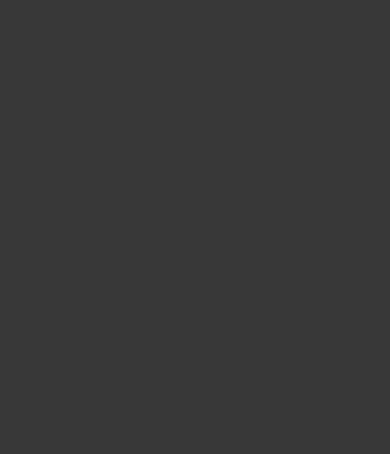
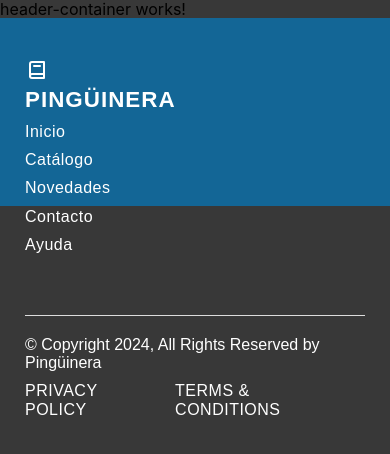
Before and after one commit to ronaldo-manrique/comercio, an Angular app: page / in a window 390 px wide. Shown: the top 454 px of the page. Built offline with nearby package versions, Linux system fonts and the light colour scheme.

Commit message:
add footer feature

```diff
--- a/src/app/app.routes.ts
+++ b/src/app/app.routes.ts
@@ -1,3 +1,9 @@
 import { Routes } from '@angular/router';
+import { CommerceLayoutComponent } from './ui/layouts/commerce-layout/commerce-layout.component';
 
-export const routes: Routes = [];
+export const routes: Routes = [
+  {
+    path:'',
+    component:CommerceLayoutComponent
+  }
+];
--- a/src/app/container/footer-container/footer-container.component.html
+++ b/src/app/container/footer-container/footer-container.component.html
@@ -1 +1 @@
-<p>footer-container works!</p>
+<app-footer-block></app-footer-block>
--- a/src/app/container/footer-container/footer-container.component.ts
+++ b/src/app/container/footer-container/footer-container.component.ts
@@ -1,11 +1,11 @@
 import { Component } from '@angular/core';
+import { FooterBlockComponent } from '../../ui/blocks/footer-block/footer-block.component';
 
 @Component({
   selector: 'app-footer-container',
   standalone: true,
-  imports: [],
-  templateUrl: './footer-container.component.html',
-  styleUrl: './footer-container.component.css'
+  imports: [FooterBlockComponent],
+  templateUrl: './footer-container.component.html'
 })
 export class FooterContainerComponent {
 
--- a/src/app/container/header-container/header-container.component.ts
+++ b/src/app/container/header-container/header-container.component.ts
@@ -4,8 +4,7 @@ import { Component } from '@angular/core';
   selector: 'app-header-container',
   standalone: true,
   imports: [],
-  templateUrl: './header-container.component.html',
-  styleUrl: './header-container.component.css'
+  templateUrl: './header-container.component.html'
 })
 export class HeaderContainerComponent {
 
--- /dev/null
+++ b/src/app/ui/blocks/footer-block/footer-block.component.css
@@ -0,0 +1,131 @@
+.footer {
+  background-color: #136696;
+  color: #fff;
+  padding: 40px 25px;
+  height: 188px;
+  font-family: 'Poppins', sans-serif;
+}
+
+.footer-top {
+  display: flex;
+  justify-content: space-between;
+  align-items: center;
+  margin-bottom: 30px;
+  flex-wrap: wrap;
+}
+
+.footer-nav {
+  display: flex;
+  align-items: center;
+  width: 100%;
+  justify-content: space-between;
+}
+
+.footer-nav h3 {
+  margin-right: 40px;
+  font-weight: 600;
+  font-size: 1.4rem;
+  text-transform: uppercase;
+  letter-spacing: 1px;
+}
+
+.footer-nav-list {
+  list-style-type: none;
+  margin: 0;
+  padding: 0;
+  display: flex;
+}
+
+.footer-nav-item {
+  margin-right: 30px;
+}
+
+.footer-nav-link {
+  color: #fff;
+  text-decoration: none;
+  transition: color 0.3s ease;
+  font-weight: 500;
+  letter-spacing: 0.5px;
+}
+
+.footer-nav-link:hover {
+  color: #ddd;
+}
+
+.footer-bottom {
+  display: flex;
+  justify-content: space-between;
+  align-items: center;
+  border-top: 1px solid #ddd;
+  padding-top: 20px;
+  flex-wrap: wrap;
+}
+
+.footer-bottom-text {
+  margin: 0;
+  font-weight: 500;
+}
+
+.footer-bottom-list {
+  list-style-type: none;
+  margin: 0;
+  padding: 0;
+  display: flex;
+}
+
+.footer-bottom-item {
+  margin-left: 30px;
+}
+
+.footer-bottom-link {
+  color: #fff;
+  text-decoration: none;
+  transition: color 0.3s ease;
+  font-weight: 500;
+  letter-spacing: 0.5px;
+}
+
+.footer-bottom-link:hover {
+  color: #ddd;
+}
+
+@media (max-width: 768px) {
+  .footer-top {
+      flex-direction: column;
+      align-items: flex-start;
+  }
+
+  .footer-nav {
+      flex-direction: column;
+      align-items: flex-start;
+      margin-bottom: 20px;
+  }
+
+  .footer-nav h3 {
+      margin-right: 0;
+      margin-bottom: 10px;
+  }
+
+  .footer-nav-list {
+      flex-direction: column;
+  }
+
+  .footer-nav-item {
+      margin-right: 0;
+      margin-bottom: 10px;
+  }
+
+  .footer-bottom {
+      flex-direction: column;
+      align-items: flex-start;
+  }
+
+  .footer-bottom-list {
+      margin-top: 10px;
+  }
+
+  .footer-bottom-item {
+      margin-left: 0;
+      margin-right: 30px;
+  }
+}
--- /dev/null
+++ b/src/app/ui/blocks/footer-block/footer-block.component.html
@@ -0,0 +1,24 @@
+<footer class="footer">
+  <div class="footer-top">
+      <div class="footer-nav">
+          <div class="nav-logo">
+            <svg  xmlns="http://www.w3.org/2000/svg"  width="24"  height="24"  viewBox="0 0 24 24"  fill="none"  stroke="#ffffff"  stroke-width="2"  stroke-linecap="round"  stroke-linejoin="round"  class="icon icon-tabler icons-tabler-outline icon-tabler-book-2"><path stroke="none" d="M0 0h24v24H0z" fill="none"/><path d="M19 4v16h-12a2 2 0 0 1 -2 -2v-12a2 2 0 0 1 2 -2h12z" /><path d="M19 16h-12a2 2 0 0 0 -2 2" /><path d="M9 8h6" /></svg>
+            <h3 class="nav-title">Pingüinera</h3>
+          </div>
+          <ul class="footer-nav-list">
+              <li class="footer-nav-item"><a class="footer-nav-link" href="#">Inicio</a></li>
+              <li class="footer-nav-item"><a class="footer-nav-link" href="#">Catálogo</a></li>
+              <li class="footer-nav-item"><a class="footer-nav-link" href="#">Novedades</a></li>
+              <li class="footer-nav-item"><a class="footer-nav-link" href="#">Contacto</a></li>
+              <li class="footer-nav-item"><a class="footer-nav-link" href="#">Ayuda</a></li>
+          </ul>
+      </div>
+  </div>
+  <div class="footer-bottom">
+      <p class="footer-bottom-text">&copy; Copyright 2024, All Rights Reserved by Pingüinera</p>
+      <ul class="footer-bottom-list">
+          <li class="footer-bottom-item"><a class="footer-bottom-link" href="#">PRIVACY POLICY</a></li>
+          <li class="footer-bottom-item"><a class="footer-bottom-link" href="#">TERMS &amp; CONDITIONS</a></li>
+      </ul>
+  </div>
+</footer>
--- /dev/null
+++ b/src/app/ui/layouts/commerce-layout/commerce-layout.component.html
@@ -0,0 +1,2 @@
+<app-header-container></app-header-container>
+<app-footer-container></app-footer-container>
```
Also changed, not shown: src/app/ui/blocks/footer-block/footer-block.component.ts (added, +12 -0 lines), src/app/ui/layouts/commerce-layout/commerce-layout.component.ts (added, +14 -0 lines), src/app/ui/layouts/commerce-layout/commerce-layout.component.css (added).
